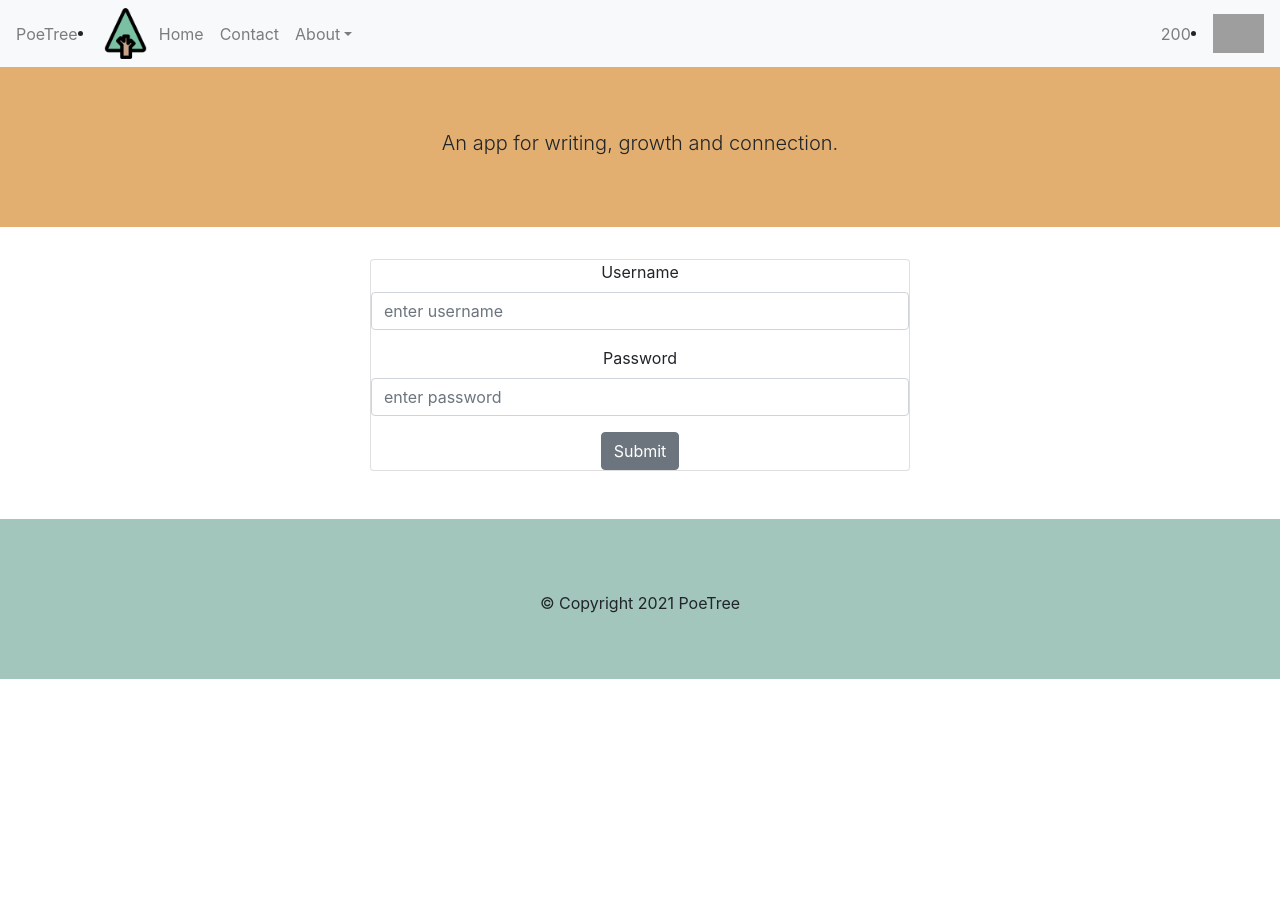
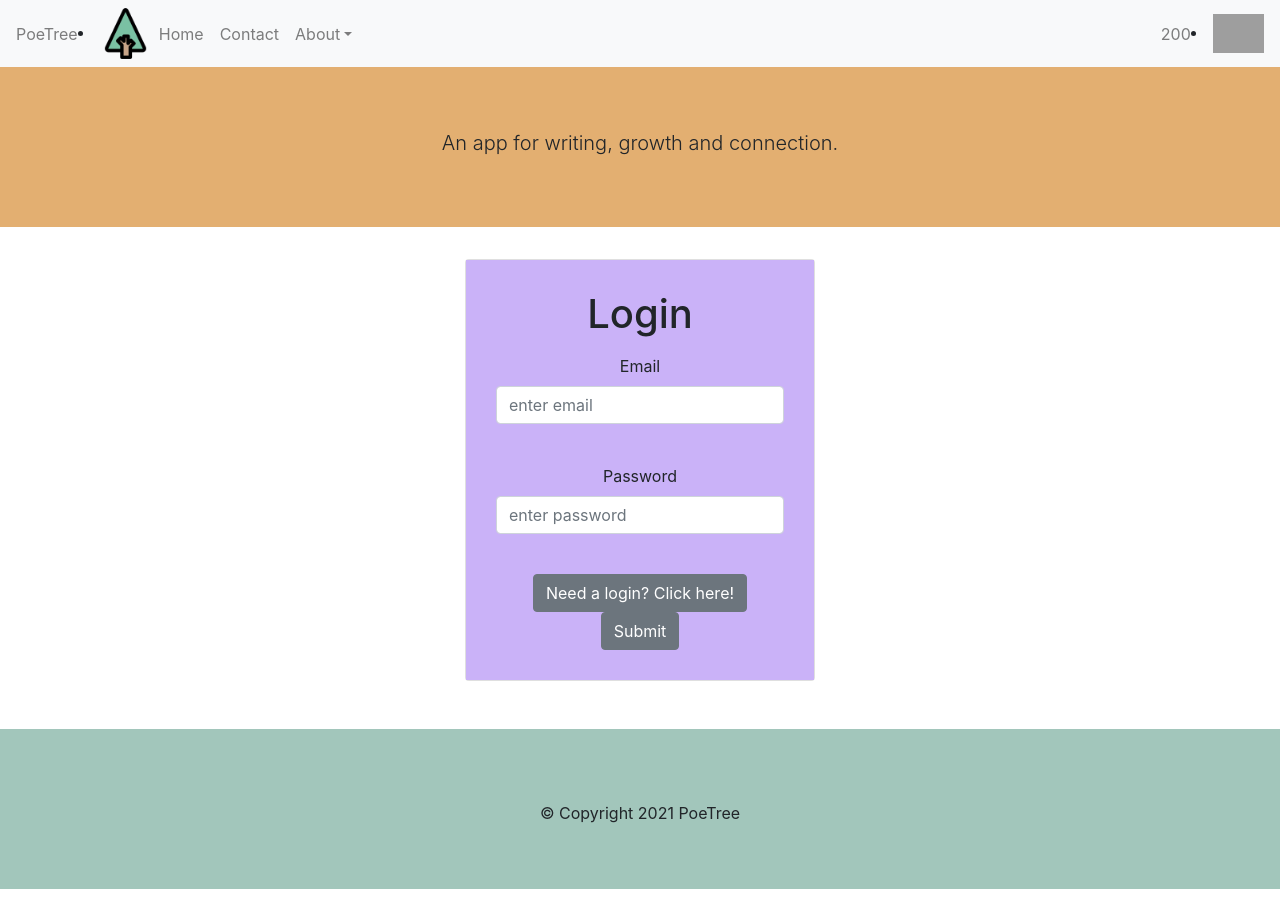
Before and after one commit to stirey/poeTreeClient, a React (Create React App) app: page / in a window 1280 px wide. Before the commit the page ends 800 px from the top, so only its background shows below. Built offline with nearby package versions, Linux system fonts and the light colour scheme; grey boxes are pictures that could not be loaded.

Commit message:
committing the login toggle component-unfinished

```diff
--- a/src/App.css
+++ b/src/App.css
@@ -19,10 +19,22 @@
 
 /* LOGIN FORM */
 
-.login{
-  display: inline-block;
-  position: relative;
+.logincard{
   text-align: center;
+  justify-content: center;
+
+
+}
+
+.loginform{
+  text-align: center;
+  justify-content: center;
+  padding: 30px;
+  background-color: #CAB2F8;
+}
+
+.loginbtn{
+  padding: 5px;
 }
 
 /* FOOTER */
@@ -30,7 +42,6 @@
 .footer{
   text-align: center;
   background-color: #a2c6bb;
-
   justify-content: center;
 }
 
--- a/src/App.js
+++ b/src/App.js
@@ -7,8 +7,8 @@ import Banner from './components/site/Banner';
 // import Contact from './components/site/Contact';
 import Footer from './components/site/Footer';
 import Header from './components/site/Header';
-// import Auth from './components/auth/Auth';
-import Body from './components/site/Body';
+import Auth from './components/auth/Auth';
+// import Body from './components/site/Body';
 
 
 function App() {
@@ -16,7 +16,7 @@ function App() {
     <div>
       <Header />
       <Banner />
-      <Body />
+      <Auth />
       <Footer />
 
     </div>
--- a/src/components/auth/Auth.js
+++ b/src/components/auth/Auth.js
@@ -0,0 +1,65 @@
+import React, { useState } from 'react';
+import { Container, Row, Col, Button, Form, FormGroup, Label, Input, Card } from 'reactstrap';
+
+const Auth = (props) => {
+
+    const [email, setEmail] = useState('')
+    const [password, setPassword] = useState('')
+    const [login, setLogin] = useState(true)
+
+    const loginToggle = () => {
+        //set login to the opposite of whatever login is currently
+        setLogin(!login)
+    }
+
+    const handleSubmit = (e) => {
+        e.preventDefault()
+
+        const url = `http://localhost:3000/user/${login ? 'signin' : 'signup'}`
+        const body = {
+            email: email,
+            password: password
+        } // eslint-disable-next-line
+        fetch(url,{
+            method: 'POST',
+            headers: {
+                'Content-Type': 'application/json'
+            },
+            body: JSON.stringify(body)
+        }) .then(r => r.json())
+        .then(rObj => props.updateToken(rObj.sessionToken))
+    }
+    return (
+<Container>
+    <Row>
+        <Col></Col>
+            <Col id="logincard">
+                <Card id="logincard">
+                    <Form className="loginform">
+                    <Label><h1>{ login ? 'Login' :  'Signup' }</h1></Label>
+                    <FormGroup>
+                    <Label htmlFor="email" className="email">Email</Label>
+                    <br/>
+                    <Input value={email} type="email" name="email" id="email" placeholder="enter email" onChange={e => setEmail(e.target.value)} />
+                    <br/>
+                    </FormGroup>
+                    <FormGroup>
+                    <Label htmlFor="password"className="password">Password</Label>
+                    <br/>
+                    <Input type="password" name="password" id="password" placeholder="enter password" value={password} onChange={e => setPassword(e.target.value)} />
+                    </FormGroup>
+                    <br/>
+                    <Button id="loginbtn" type="button" onClick={loginToggle}>{login ? "Need a login? Click here!" : "Have a login already? Click here!"}</Button>
+                    <Button onClick={handleSubmit}>Submit</Button>
+                    </Form>
+                </Card>
+            </Col>
+        <Col></Col>
+    </Row>
+    <br />
+    <br />
+</Container>
+    )
+}
+
+export default Auth;
```
Also changed, not shown: src/components/site/ForTeachers.js (added), src/components/site/TheApp.js (added), src/components/site/TheMaker.js (added).
